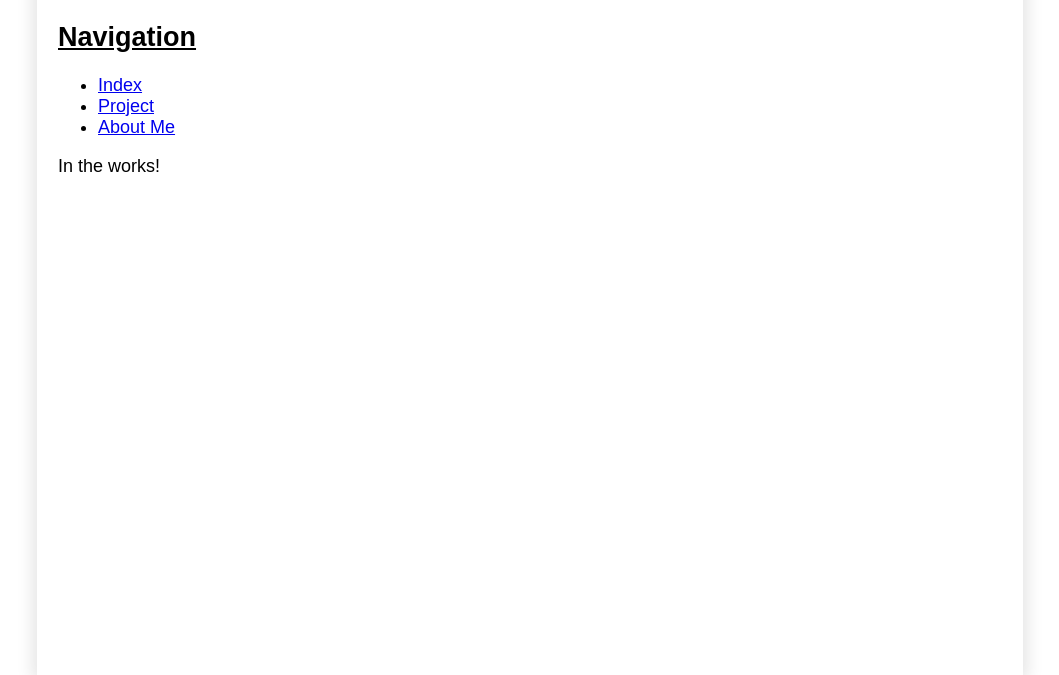
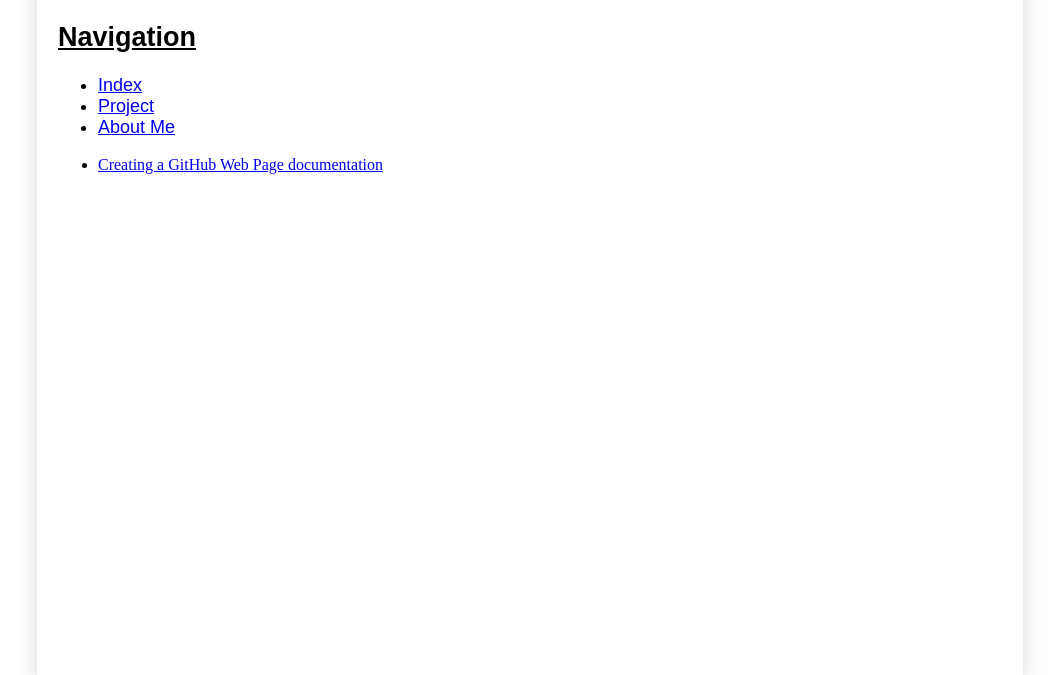
Before and after one commit to darryllimhy/darryllimhy.github.io, a plain HTML site: page projects.html in a window 1280 px wide. Shown: the part 151-826 px from the top of the page, without its empty margins (110-1169 px from the left). Drawn offline with Linux system fonts and the light colour scheme.

Commit message:
Update projects.html

```diff
--- a/projects.html
+++ b/projects.html
@@ -57,7 +57,11 @@
 
         </div>
         <p>
-            In the works!
+            <ul>
+                <li>
+                    <a href="GitHub_page">Creating a GitHub Web Page documentation</a>
+                </li>
+            </ul>
         </p>
     </body>
 </html>
```
